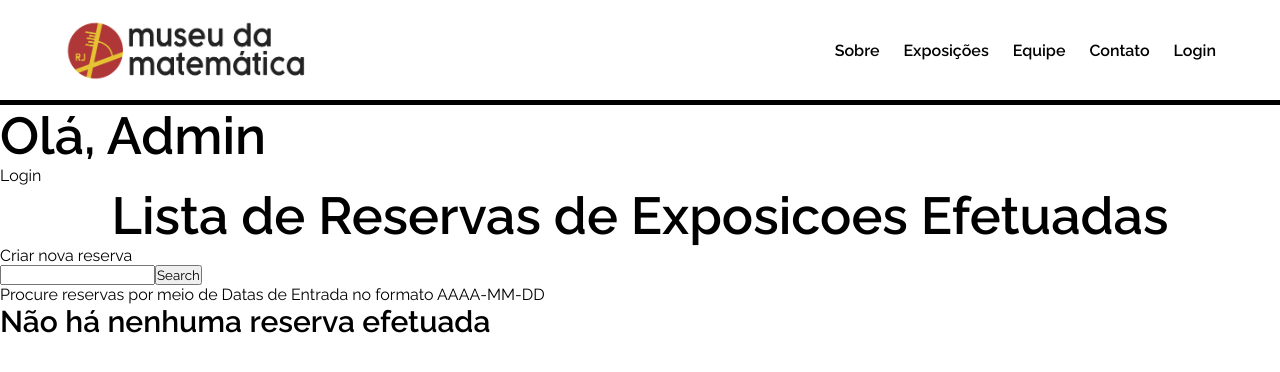
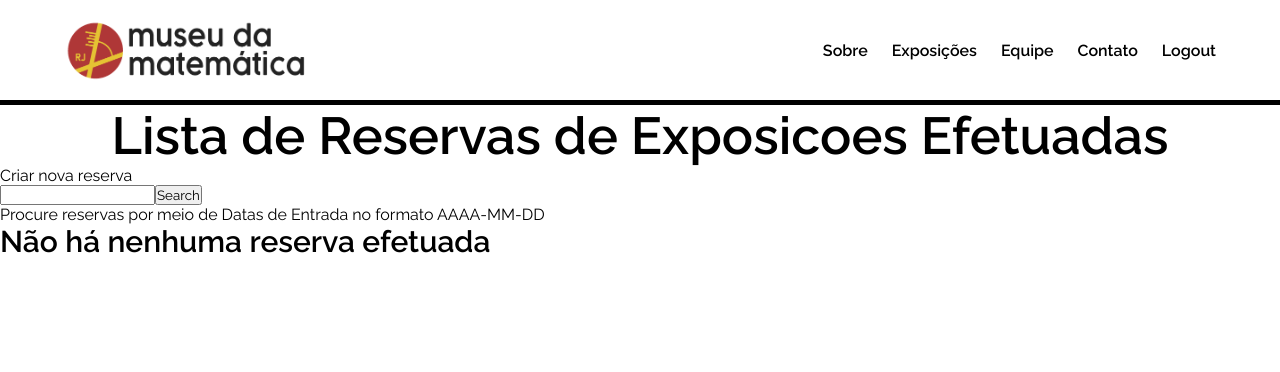
Before and after one commit to NinadHora/MuseuMatematica, a Django app: page /exposicoes/ in a window 1280 px wide. Shown: the top 372 px of the page. Run offline with Django 4.2, Linux system fonts and the light colour scheme; a user stored in the database is signed in.

Commit message:
Formulário de login aparecendo, logout no header

```diff
--- a/museu_matematica/museu_matematica/templates/museu_matematica/header.html
+++ b/museu_matematica/museu_matematica/templates/museu_matematica/header.html
@@ -12,8 +12,10 @@ em uma página HTML use:
         <a href='{% url "exposicoes" %}'>Exposições</a>
         <a>Equipe</a>
         <a>Contato</a>
-        <!-- fazer um "if" aqui no botão de login pra ver se usuário está logado-->
-        <!-- se está, ele vira o botão de logout (e chama outra url)-->
-        <a href='{% url "login" %}'>Login</a>
+        {% if request.user.is_authenticated %}
+            <a href="{% url 'logout' %}">Logout</a>
+        {% else %}
+            <a href="{% url 'login' %}">Login</a>
+        {% endif %}
     </div>
 </header>
--- a/museu_matematica/museu_matematica/templates/museu_matematica/reservas.html
+++ b/museu_matematica/museu_matematica/templates/museu_matematica/reservas.html
@@ -15,21 +15,6 @@
 
         <!-- header do site -->
         {% include 'museu_matematica/header.html' %}
-
-        <div class="header-bar">
-            <div>
-                <h1>Olá, {{request.user|title}}</h1>
-                <!--<h3 style="margin:0"></h3>-->
-            </div>
-            <!--
-            {% if request.user.is_authenticated %}
-            <a href="{% url 'museu_matematica:logout' %}">Logout</a>
-            {% else %}
-            <a href="{% url 'login' %}">Login</a>
-            {% endif %}
-            -->
-            <a href="{% url 'login' %}">Login</a>
-        </div>
 
         <h1 style="text-align: center;">Lista de Reservas de Exposicoes Efetuadas</h1>
 
--- a/museu_matematica/museu_matematica/urls.py
+++ b/museu_matematica/museu_matematica/urls.py
@@ -16,13 +16,16 @@ Including another URLconf
 from django.contrib import admin
 from django.urls import path
 from museu_matematica.views import *
+from django.contrib.auth.views import LoginView, LogoutView
+from django.urls.base import reverse_lazy
 
 urlpatterns = [
     path('admin/', admin.site.urls),
     path('', homepage, name='homepage'),
     path('exposicoes/', exposicoes, name='exposicoes'),
-    path('login/', login, name='login'),
     path('reservar/', reservar, name='reservar'),
+    path('login/', LoginView.as_view(template_name="museu_matematica/login.html"), name='login'),
+    path('logout/', LogoutView.as_view(next_page = reverse_lazy('homepage')), name='logout'),
 ]
 
 app_name = 'museu_matematica'
```
Also changed, not shown: museu_matematica/db.sqlite3, museu_matematica/museu_matematica/templates/museu_matematica/registro.html (added).
